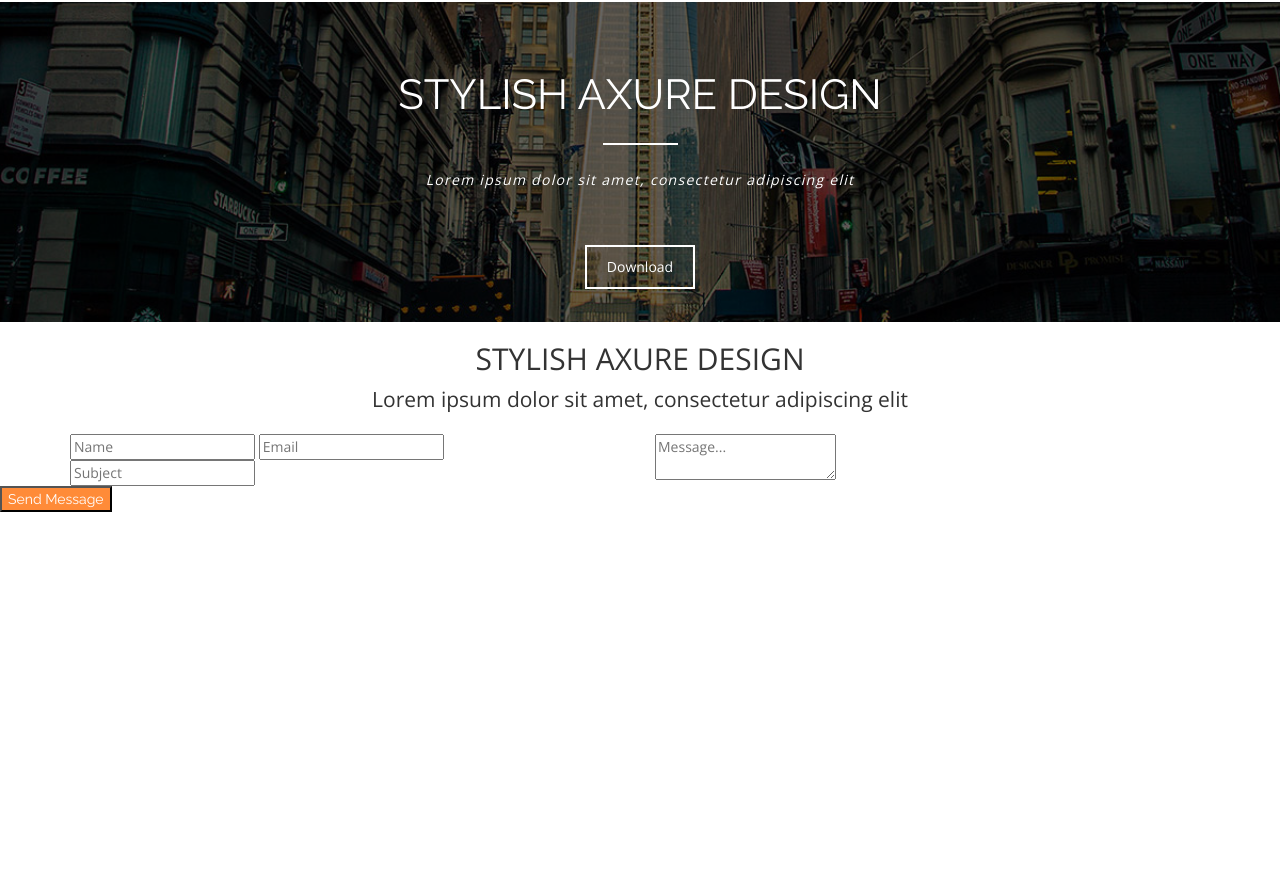
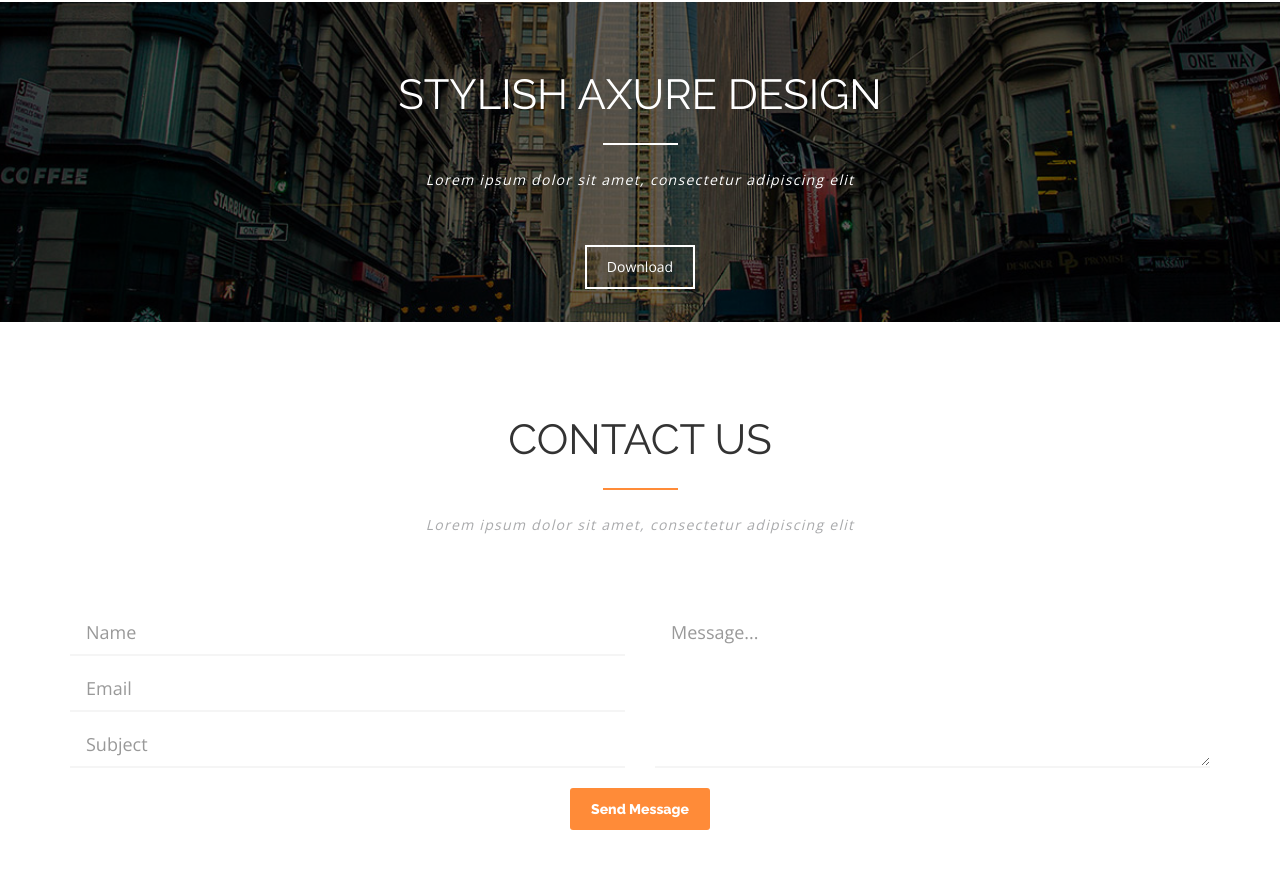
Before and after one commit to MAshrafM/PSD_Axit, a website: page index.html in a window 1280 px wide. Shown: the part 4769-5638 px from the top of the page. Before the commit the page ends 5281 px from the top, so only its background shows below. Drawn offline with nearby package versions, Linux system fonts and the light colour scheme.

Commit message:
contact style

```diff
--- a/index.html
+++ b/index.html
@@ -369,20 +369,21 @@
     <!-- Contact Us -->
     <section id="contacts">
       <div class="container">
-        <h2 class="text-center upper">Stylish Axure Design</h2>
+        <h2 class="text-center upper">Contact Us</h2>
         <p class="lead text-center">Lorem ipsum dolor sit amet, consectetur adipiscing elit</p>
         <div class="row">
           <div class="col-md-6">
-            <input type="text" name="name" placeholder="Name" />
-            <input type="text" name="email" placeholder="Email" />
-            <input type="text" name="subject" placeholder="Subject" />
+            <input class="form-control input-lg" type="text" name="name" placeholder="Name" />
+            <input class="form-control input-lg" type="text" name="email" placeholder="Email" />
+            <input class="form-control input-lg" type="text" name="subject" placeholder="Subject" />
           </div>
           <div class="col-md-6">
-            <textarea name="body"placeholder="Message..."></textarea>
+            <textarea class="form-control input-lg" name="body"placeholder="Message..."></textarea>
           </div>
         </div>
+        <button class="btn btn-main center-block">Send Message</button>
       </div>
-      <button class="btn-main">Send Message</button>
+
     </section>
     <!-- End Contact Us -->
     <!-- Scripts -->
--- a/scss/main.scss
+++ b/scss/main.scss
@@ -577,3 +577,53 @@ header{
   }
 
 }
+
+/* Contacts */
+#contacts{
+  padding: 75px 0;
+  h2{
+    font-family: "Raleway", sans-serif;
+    font-weight: 400;
+    font-size: 42px;
+    &:after{
+      content: '';
+      display: block;
+      width: 75px;
+      height: 2px;
+      background-color: $main-color;
+      margin: 25px auto;
+    }
+  }
+
+  .lead{
+    font-size: 14px;
+    color: #a9aaac;
+    margin-bottom: 75px;
+    font-family: "Open Sans", sans-serif;
+    letter-spacing: 1.3px;
+    font-style: italic;
+
+  }
+
+  .btn-main{
+    margin: 10px auto;
+    padding: 10px 20px;
+    border-radius: 3px;
+    font-weight: bold;
+    &:hover{
+      color: #fff;
+    }
+  }
+
+  input[type="text"], input[type="email"], textarea{
+    margin-bottom: 10px;
+    border: none;
+    outline: none;
+    box-shadow: none;
+    border-bottom: 2px solid #f5f5f5;
+    border-radius: 0;
+  }
+  textarea{
+    height: 158px;
+  }
+}
```
Also changed, not shown: css/main.css.
